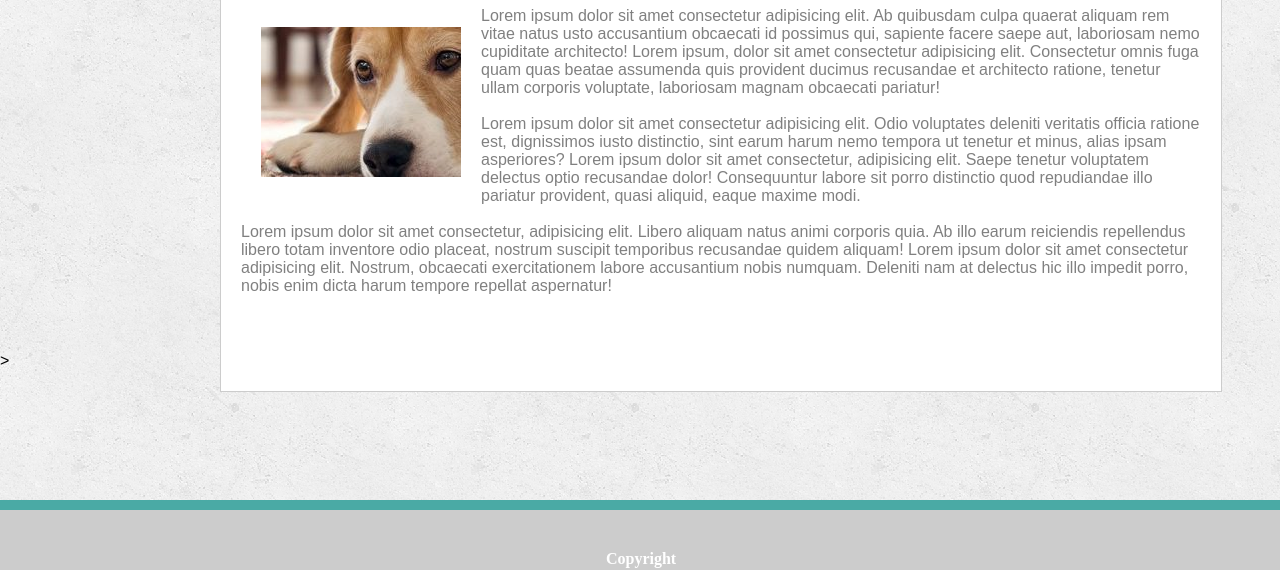
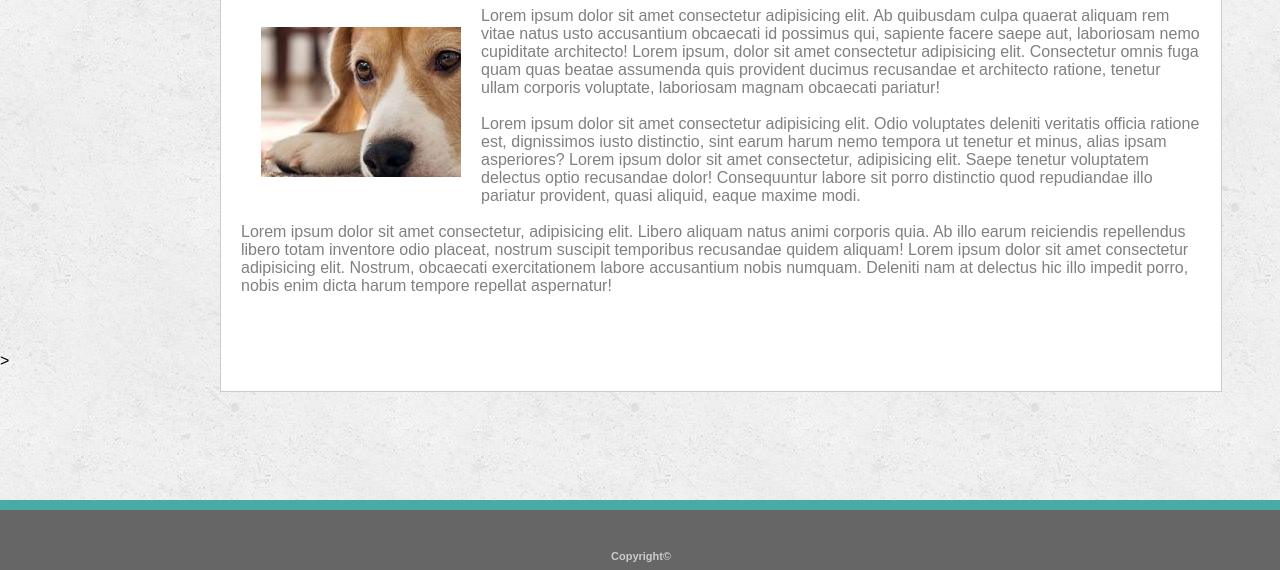
Before and after one commit to Scott171/Basic-Portfolio, a plain HTML site: page index.html in a window 1280 px wide. Shown: the part 243-813 px from the top of the page. Drawn offline with Linux system fonts and the light colour scheme.

Commit message:
final updates

```diff
--- a/Style.css
+++ b/Style.css
@@ -51,8 +51,8 @@ body {
 
 }
 #footer {
-    color: #fff;
-    background-color: #cccccc;
+    color: #cccccc;
+    background-color: #666666;
     position: relative;
     bottom: 0;
     width: 98.6%;
@@ -60,7 +60,9 @@ body {
     height: 10px;
     border-top: 10px solid #4aaaa5;
     margin: 0px;
-    text-align: center
+    text-align: center;
+    font-family: Arial, Helvetica, sans-serif;
+    font-size:11px;
 
 }
 .index {
--- a/index.html
+++ b/index.html
@@ -44,7 +44,7 @@
     </section>
 <footer>
 
-        <div id="footer"><h4>Copyright</h4></div>
+        <div id="footer"><h4>Copyright©</h4></div>
 </footer>
 
 
```
Also changed, not shown: contact.html (+1 -1 lines), portfolio.html (+1 -1 lines).
